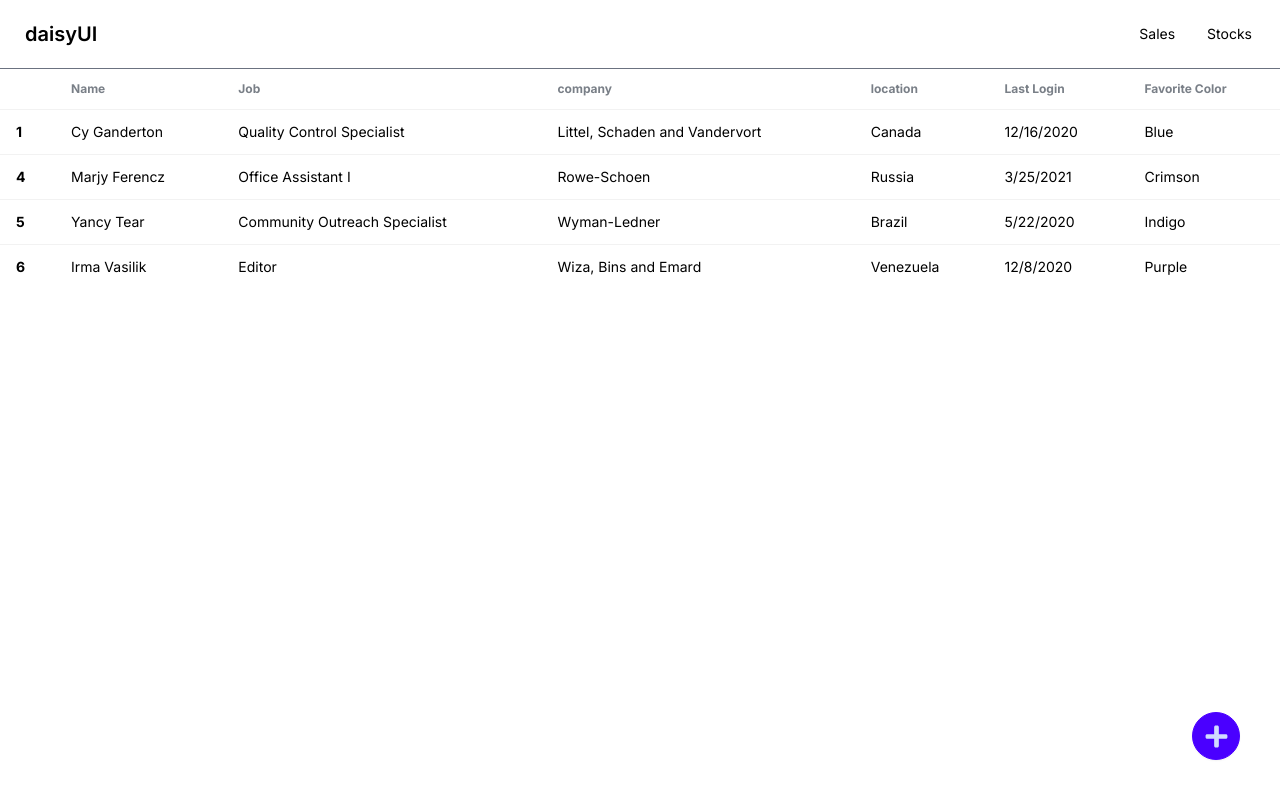
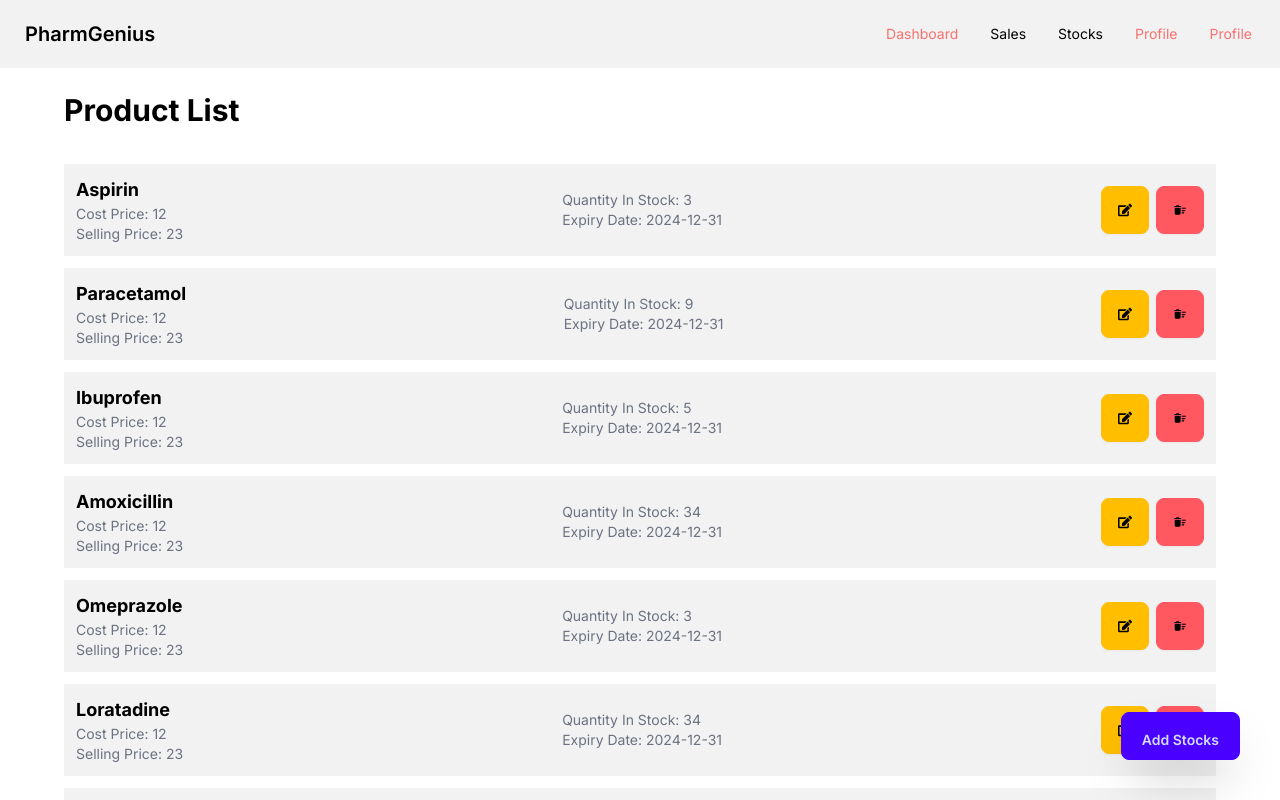
Before and after one commit to perbi-onasis/PharmacyPOSWebApp, a Next.js app: page /stocks in a window 1280 px wide. Shown: the top 800 px of the page. Built offline with nearby package versions, Linux system fonts and the light colour scheme.

Commit message:
redesign..

```diff
--- a/src/app/(components)/NavBar.js
+++ b/src/app/(components)/NavBar.js
@@ -4,27 +4,44 @@ import React from "react";
 export default function NavBar() {
   const navigations = [
     {
+      name: "Dashboard",
+      link: "/dashboard",
+      disabled: true,
+    },
+    {
       name: "Sales",
       link: "/pos",
+      disabled: false,
     },
     {
       name: "Stocks",
       link: "/stocks",
+      disabled: false,
+    },
+    {
+      name: "Profile",
+      link: "/profile",
+      disabled: true,
+    },
+    {
+      name: "Profile",
+      link: "/profile",
+      disabled: true,
     },
   ];
   return (
     <div>
-      <div className="navbar bg-base-100 border-b border-gray-500">
+      <div className="navbar bg-base-200 ">
         <div className="flex-1">
-          <a className="btn btn-ghost text-xl">daisyUI</a>
+          <a className="btn btn-ghost text-xl">PharmGenius</a>
         </div>
         <div className="flex-none">
           <ul className="menu menu-horizontal px-1">
             {navigations.map((link) => (
               <li>
                 <Link
-                  className=""
-                  href={link.link}
+                  className={`${link.disabled && "text-red-400"}`}
+                  href={`${link.disabled ? "/" : link.link}`}
                 >
                   {link.name}
                 </Link>
--- a/src/app/dummyData.js
+++ b/src/app/dummyData.js
@@ -1,107 +1,128 @@
-
 import { GoHomeFill } from "react-icons/go";
 
-
 const drugs = [
+  ,
+  //   expiryDate: "2024-12-31",
+  // },
   {
     id: 1,
     qty: 3,
+    quantity: 3,
     name: "Aspirin",
     category: "Analgesic",
     type: "Tablet",
     supp: "wisesdf",
-    price: 23,
-    cost: 12,
+    sellingPrice: 23,
+    costPrice: 12,
+    expiryDate: "2024-12-31",
   },
   {
     id: 2,
     qty: 9,
+    quantity: 9,
     name: "Paracetamol",
     category: "Analgesic",
     type: "Tablet",
     supp: "wisesdf",
-    price: 23,
-    cost: 12,
+    sellingPrice: 23,
+    costPrice: 12,
+    expiryDate: "2024-12-31",
   },
   {
     id: 3,
     qty: 5,
+    quantity: 5,
     name: "Ibuprofen",
     category: "NSAID",
     type: "Tablet",
     supp: "wisesdf",
-    price: 23,
-    cost: 12,
+    sellingPrice: 23,
+    costPrice: 12,
+    expiryDate: "2024-12-31",
   },
   {
     id: 4,
     qty: 34,
+    quantity: 34,
     name: "Amoxicillin",
     category: "Antibiotic",
     type: "Capsule",
     supp: "wisesdf",
-    price: 23,
-    cost: 12,
+    sellingPrice: 23,
+    costPrice: 12,
+    expiryDate: "2024-12-31",
   },
   {
     id: 5,
     qty: 3,
+    quantity: 3,
     name: "Omeprazole",
     category: "Proton Pump Inhibitor",
     type: "Capsule",
     supp: "wisesdf",
-    price: 23,
-    cost: 12,
+    sellingPrice: 23,
+    costPrice: 12,
+    expiryDate: "2024-12-31",
   },
   {
     id: 6,
     qty: 34,
+    quantity: 34,
     name: "Loratadine",
     category: "Antihistamine",
     type: "Tablet",
     supp: "wisesdf",
-    price: 23,
-    cost: 12,
+    sellingPrice: 23,
+    costPrice: 12,
+    expiryDate: "2024-12-31",
   },
   {
     id: 7,
     qty: 0,
+    quantity: 0,
     name: "Morphine",
     category: "Opioid",
     type: "Tablet",
     supp: "wisesdf",
-    price: 23,
-    cost: 12,
+    sellingPrice: 23,
+    costPrice: 12,
+    expiryDate: "2024-12-31",
   },
   {
     id: 8,
     qty: 34,
+    quantity: 34,
     name: "Diazepam",
     category: "Benzodiazepine",
     type: "Tablet",
     supp: "wisesdf",
-    price: 23,
-    cost: 12,
+    sellingPrice: 23,
+    costPrice: 12,
+    expiryDate: "2024-12-31",
   },
   {
     id: 9,
     qty: 3,
+    quantity: 3,
     name: "Dexamethasone",
-    category: "Corticosteroid",
+    category: "CorticostPriceeroid",
     type: "Tablet",
     supp: "wisesdf",
-    price: 23,
-    cost: 12,
+    sellingPrice: 23,
+    costPrice: 12,
+    expiryDate: "2024-12-31",
   },
   {
     id: 10,
     qty: 2,
+    quantity: 2,
     name: "Codeine",
     category: "Opioid",
     type: "Syrup",
     supp: "wisesdf",
-    price: 23,
-    cost: 12,
+    sellingPrice: 23,
+    costPrice: 12,
+    expiryDate: "2024-12-31",
   },
 ];
 
@@ -109,14 +130,13 @@ const navigations = [
   {
     name: "Sales",
     link: "/pos",
-    icon: <GoHomeFill  />,
+    icon: <GoHomeFill />,
   },
   {
     name: "Stocks",
     link: "/stocks",
     icon: <GoHomeFill />,
   },
-
 ];
 
 export { drugs, navigations };
--- a/src/app/layout.js
+++ b/src/app/layout.js
@@ -4,8 +4,8 @@ import "./globals.css";
 const inter = Inter({ subsets: ["latin"] });
 
 export const metadata = {
-  title: "Create Next App",
-  description: "Generated by create next app",
+  title: "PharmGenius",
+  description: "",
 };
 
 export default function RootLayout({ children }) {
--- a/src/app/page.js
+++ b/src/app/page.js
@@ -43,9 +43,8 @@ export default function Home() {
   // }, []);
   return (
     <main>
-        <NavBar />
+      <NavBar />
       <div className="flex min-h-screen flex-col items-center justify-center p-24">
-
         {UserData ? (
           <Link className="btn" href="/api/auth/signout?callbackUrl=/">
             logout
--- a/src/app/pos/page.js
+++ b/src/app/pos/page.js
@@ -31,7 +31,7 @@ export default function page() {
         </div>
 
         <div className="min-w-[20%]">
-          <div className="fixed">
+          <div className="">
             <MiniCart cartItems={cartItems} />
           </div>
         </div>
--- a/src/app/stocks/item/form.js
+++ b/src/app/stocks/item/form.js
@@ -1,40 +1,132 @@
 "use client";
 
-import React from "react";
+import React, { useState } from "react";
 
 export default function ProductForm() {
+  const [productData, setProductData] = useState({
+    name: "",
+    costPrice: "",
+    sellingPrice: "",
+    quantityInStock: "",
+    expiryDate: "",
+  });
+
   const handleSubmitClick = (event) => {
     event.preventDefault();
+
+    // Handle form submission here
+    // Send data through API
+    console.log("Submitted data:", productData);
+  };
+
+  // The `handleInputChange` function updates the `productData` state with the new value based on the
+  // input field name.
+  const handleInputChange = (event) => {
+    const { name, value } = event.target;
+    setProductData({ ...productData, [name]: value });
+    console.log(productData);
   };
 
   return (
-    <form>
-      <label className="input input-bordered flex items-center gap-2">
-        Name
-        <input type="text" className="grow" placeholder="Daisy" />
+    <div>
+      <form onSubmit={handleSubmitClick}>
+        <h3 className="font-bold text-2xl mb-4">Stock Entry</h3>
+        <label className="form-control w-full">
+          <div className="label">
+            <span className="label-text">Product Name</span>
+          </div>
+          <input
+            className="input input-bordered w-full"
+            type="text"
+            name="name"
+            placeholder="Enter name "
+            value={productData.name}
+            onChange={handleInputChange}
+          />
         </label>
-      <label className="input input-bordered flex items-center gap-2">
-        Email
-        <input type="text" className="grow" placeholder="daisy@site.com" />
+
+        <div className="grid grid-cols-2 gap-2">
+          <label className="form-control  ">
+            <div className="label">
+              <span className="label-text">Quantity</span>
+            </div>
+            <input
+              className="input input-bordered w-full"
+              type="text"
+              name="quantityInStock"
+              placeholder="0"
+              value={productData.quantityInStock}
+              onChange={handleInputChange}
+            />
           </label>
-      <label className="input input-bordered flex items-center gap-2">
-        <input type="text" className="grow" placeholder="Search" />
-        <kbd className="kbd kbd-sm">⌘</kbd>
-        <kbd className="kbd kbd-sm">K</kbd>
+
+          <label className="form-control">
+            <div className="label">
+              <span className="label-text">Unit Cost</span>
+            </div>
+            <input
+              className="input input-bordered w-full"
+              type="text"
+              name="costPrice"
+              placeholder="0.00"
+              value={productData.costPrice}
+              onChange={handleInputChange}
+            />
           </label>
-      <label className="input input-bordered flex items-center gap-2">
-        <input type="text" className="grow" placeholder="Search" />
-        <span className="badge badge-info">Optional</span>
+        </div>
+
+        <div className="grid grid-cols-2 gap-2">
+          <label className="form-control w-full ">
+            <div className="label">
+              <span className="label-text">Selling Price</span>
+            </div>
+            <input
+              className="input input-bordered w-full"
+              type="text"
+              name="sellingPrice"
+              placeholder="0.00"
+              value={productData.sellingPrice}
+              onChange={handleInputChange}
+            />
           </label>
-      {/* if there is a button in form, it will close the modal */}
-      <div className="join gap-2 pt-3 flex justify-end">
-        <label htmlFor="add_item_model" className="btn join-item">
-          Close!
+
+          <label className="form-control w-full ">
+            <div className="label">
+              <span className="label-text">Expiry Date</span>
+            </div>
+            <input
+              className="input input-bordered w-full"
+              type="date"
+              name="expiryDate"
+              value={productData.expiryDate}
+              onChange={handleInputChange}
+            />
           </label>
-        <button onClick={handleSubmitClick} className="btn join-item btn-primary">
-          submit
-        </button>
+        </div>
+        <label className="form-control w-full ">
+          <div className="label">
+            <span className="label-text">Supplier</span>
+
+          </div>
+          <select className="select select-bordered">
+            <option disabled selected>
+              Pick one
+            </option>
+            <option>Star Wars</option>
+            <option>Harry Potter</option>
+            <option>Lord of the Rings</option>
+            <option>Planet of the Apes</option>
+            <option>Star Trek</option>
+          </select>
+
+        </label>
+        <div className="mt-5 w-full">
+          <button className="btn mb-2 btn-primary w-full ">Submit</button>
+          <label htmlFor="add_item_model" className="btn w-full">
+            Close
+          </label>
         </div>
       </form>
+    </div>
   );
 }
--- a/src/app/stocks/page.js
+++ b/src/app/stocks/page.js
@@ -1,75 +1,78 @@
 "use client";
 
-import React from "react";
 import ProductForm from "./item/form";
-import { FaPlus } from "react-icons/fa";
+import { FaEdit, FaPlus } from "react-icons/fa";
 import NavBar from "../(components)/NavBar";
 
+import React, { useState } from "react";
+import { MdDeleteSweep } from "react-icons/md";
+import { drugs } from "../dummyData";
+
 export default function Stocks() {
+  const [productData, setProductData] = useState(drugs);
+
+  const handleEditClick = (id) => {
+    // Handle edit click
+    console.log("Edit clicked for product with ID:", id);
+  };
+
+  const handleDeleteClick = (id) => {
+    // Handle delete click
+    console.log("Delete clicked for product with ID:", id);
+    setProductData(productData.filter((item) => item.id !== id));
+  };
+
   return (
     <div>
-      <NavBar/>
-      <div className="overflow-x-auto">
-        <table className="table table-">
-          <thead>
-            <tr>
-              <th></th>
-              <th>Name</th>
-              <th>Job</th>
-              <th>company</th>
-              <th>location</th>
-              <th>Last Login</th>
-              <th>Favorite Color</th>
-            </tr>
-          </thead>
-          <tbody>
-            <tr>
-              <th>1</th>
-              <td>Cy Ganderton</td>
-              <td>Quality Control Specialist</td>
-              <td>Littel, Schaden and Vandervort</td>
-              <td>Canada</td>
-              <td>12/16/2020</td>
-              <td>Blue</td>
-            </tr>
+      <NavBar />
+      <ul className="px-16">
+      <h2 className="font-bold text-3xl py-6">Product List</h2>
+        {productData.map((product) => (
+          <>
+            <li
+              key={product.id}
+              className="p-3 flex justify-between items-center mt-3 text-sm text-gray-500 bg-base-200 "
+            >
+              <div className="">
+                <h4 className="w-full text-lg font-bold text-black">
+                  {product.name}
+                </h4>
+                <p className="">Cost Price: {product.costPrice}</p>
+                <p className="text-gray-500">
+                  Selling Price: {product.sellingPrice}
+                </p>
+              </div>
 
-            <tr>
-              <th>4</th>
-              <td>Marjy Ferencz</td>
-              <td>Office Assistant I</td>
-              <td>Rowe-Schoen</td>
-              <td>Russia</td>
-              <td>3/25/2021</td>
-              <td>Crimson</td>
-            </tr>
-            <tr>
-              <th>5</th>
-              <td>Yancy Tear</td>
-              <td>Community Outreach Specialist</td>
-              <td>Wyman-Ledner</td>
-              <td>Brazil</td>
-              <td>5/22/2020</td>
-              <td>Indigo</td>
-            </tr>
-            <tr>
-              <th>6</th>
-              <td>Irma Vasilik</td>
-              <td>Editor</td>
-              <td>Wiza, Bins and Emard</td>
-              <td>Venezuela</td>
-              <td>12/8/2020</td>
-              <td>Purple</td>
-            </tr>
-          </tbody>
-        </table>
-      </div>
+              <div className="">
+                <p>Quantity In Stock: {product.quantity}</p>
+                <p>Expiry Date: {product.expiryDate}</p>
+              </div>
 
+              <div className="join gap-2">
+                <button
+                  className="btn btn-warning"
+                  onClick={() => handleEditClick(product.id)}
+                >
+                  <FaEdit />
+                </button>
+                <button
+                  className="btn btn-error"
+                  onClick={() => handleDeleteClick(product.id)}
+                >
+                  <MdDeleteSweep />
+                </button>
+              </div>
+            </li>
+          </>
+        ))}
+      </ul>
       {/* The button to open modal */}
       <label
         htmlFor="add_item_model"
-        className="fixed bottom-10 right-10 btn btn-circle p-2 btn-primary"
+        className="fixed bottom-10 right-10 btn p-5  shadow-2xl  btn-primary"
       >
-        <FaPlus size={25} />
+
+        Add Stocks
       </label>
 
       {/* Put this part before </body> tag */}
```
Also changed, not shown: src/app/(components)/Table.js (+13 -8 lines). Lines whose indentation alone changed are shown as unchanged.
